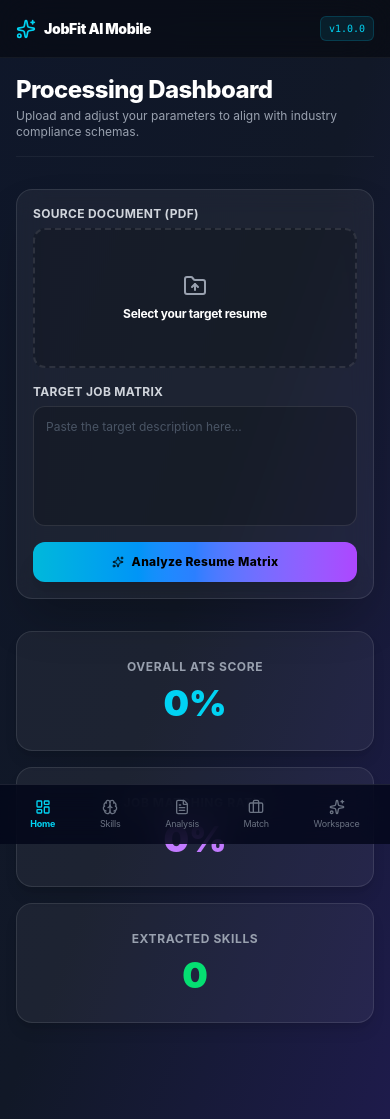
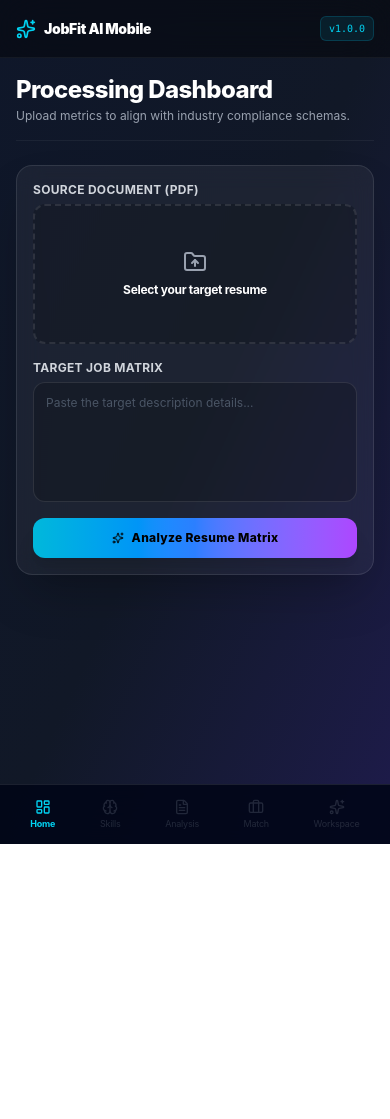
Before and after one commit to Nikithayyadav/JobFit-AI, a React (Vite) app in the folder frontend/: page / in a window 390 px wide. After the commit the page ends 844 px from the top, so only its background shows below. Built offline with nearby package versions, Linux system fonts and the light colour scheme.

Commit message:
fix form overlay viewport fold issue

```diff
--- a/frontend/src/App.jsx
+++ b/frontend/src/App.jsx
@@ -7,7 +7,8 @@ import {
   FileText,
   Briefcase,
   Sparkles,
-  Loader2
+  Loader2,
+  RefreshCw
 } from "lucide-react"
 
 // Verified live Render backend API endpoint
@@ -21,6 +22,7 @@ function App() {
   const [file, setFile] = useState(null)
   const [jobDescription, setJobDescription] = useState("")
   const [loading, setLoading] = useState(false)
+  const [hasData, setHasData] = useState(false) // Tracking if analysis has run successfully
 
   // Pipeline Analysis Output States
   const [resumeText, setResumeText] = useState("")
@@ -36,6 +38,18 @@ function App() {
     if (e.target.files && e.target.files[0]) {
       setFile(e.target.files[0])
     }
+  }
+
+  const handleReset = () => {
+    setFile(null)
+    setJobDescription("")
+    setHasData(false)
+    setAtsScore(0)
+    setSkills([])
+    setFeedback([])
+    setJobMatch(0)
+    setOptimizedResume("")
+    setActiveTab("dashboard")
   }
 
   const handleUpload = async (e) => {
@@ -58,7 +72,6 @@ function App() {
         throw new Error("Empty response received from data processing server.")
       }
 
-      // Print response to console for easy debugging
       console.log("Raw Server Response Payload:", response.data)
 
       // 1. Basic Response Mapping with Fallbacks
@@ -67,13 +80,12 @@ function App() {
       setFeedback(Array.isArray(response.data.feedback) ? response.data.feedback : [])
       setPdfDownload(response.data.pdf_download || "")
 
-      // 2. FIXED PROPERTY MAPPINGS (Matching your live Network payload precisely)
-      // Extracting data from your server's custom JSON layout structure
+      // 2. Fixed Property Mappings
       setAtsScore(response.data.analysis?.ats_score || response.data.ats_score || 0)
       setAnalysis(response.data.analysis?.level ? `Level: ${response.data.analysis.level}` : "AI / Machine Learning")
       setJobMatch(response.data.job_match?.match_score || 0)
 
-      // 3. Clean Stringified JSON formatting safely if backend wraps it as raw text string
+      // 3. Clean Stringified JSON formatting safely
       let rawOptimized = response.data.optimized_resume || ""
       if (typeof rawOptimized === "string" && (rawOptimized.trim().startsWith("{") || rawOptimized.trim().startsWith("["))) {
         try {
@@ -86,9 +98,8 @@ function App() {
         setOptimizedResume(rawOptimized)
       }
 
-      // Pivot view to Dashboard view panel securely
+      setHasData(true)
       setActiveTab("dashboard")
-      alert("Resume analyzed successfully!")
 
     } catch (error) {
       console.error("Upload execution boundary error:", error)
@@ -101,7 +112,7 @@ function App() {
   return (
     <div className="min-h-screen flex flex-col lg:flex-row bg-gradient-to-br from-[#0f172a] via-[#111827] to-[#1e1b4b] text-white font-sans antialiased">
 
-      {/* Desktop Sidebar Control Deck - Stays visible on large viewports */}
+      {/* Desktop Sidebar Control Deck */}
       <aside className="w-80 bg-black/40 border-r border-white/5 flex-col justify-between p-6 backdrop-blur-xl hidden lg:flex">
         <div className="space-y-10">
           <div className="flex items-center gap-3 pl-2">
@@ -148,7 +159,7 @@ function App() {
         </div>
       </aside>
 
-      {/* Mobile Top Header - Visible on phone configurations */}
+      {/* Mobile Top Header */}
       <div className="lg:hidden bg-black/40 border-b border-white/5 p-4 flex items-center justify-between backdrop-blur-xl sticky top-0 z-50">
         <div className="flex items-center gap-2">
           <Sparkles className="w-5 h-5 text-cyan-400" />
@@ -158,19 +169,27 @@ function App() {
       </div>
 
       {/* Main Stream Area */}
-      <main className="flex-1 overflow-y-auto p-4 md:p-10 lg:p-14 space-y-8 pb-24 lg:pb-14">
+      <main className="flex-1 overflow-y-auto p-4 md:p-10 lg:p-14 space-y-6 pb-24 lg:pb-14">
 
-        {/* Welcome Executive Row */}
         <header className="flex flex-col md:flex-row md:items-center justify-between gap-2 border-b border-white/5 pb-4">
           <div>
             <h2 className="text-2xl lg:text-3xl font-extrabold tracking-tight">Processing Dashboard</h2>
-            <p className="text-xs text-gray-400 mt-0.5">Upload and adjust your parameters to align with industry compliance schemas.</p>
+            <p className="text-xs text-gray-400 mt-0.5">Upload metrics to align with industry compliance schemas.</p>
           </div>
+          {hasData && (
+            <button
+              onClick={handleReset}
+              className="mt-2 md:mt-0 flex items-center justify-center gap-1.5 bg-white/10 hover:bg-white/20 px-4 py-2 rounded-xl text-xs font-bold transition-all"
+            >
+              <RefreshCw className="w-3.5 h-3.5" /> Analyze Another
+            </button>
+          )}
         </header>
 
-        {/* Upload Form Container */}
-        <section className="bg-white/5 border border-white/10 rounded-2xl p-4 md:p-8 backdrop-blur-md relative overflow-hidden shadow-2xl">
-          <form onSubmit={handleUpload} className="space-y-4 relative z-10">
+        {/* CONDITIONALLY RENDER FORM: Hides form layout once data arrives on mobile to guarantee output visibility */}
+        {!hasData ? (
+          <section className="bg-white/5 border border-white/10 rounded-2xl p-4 md:p-8 backdrop-blur-md shadow-2xl">
+            <form onSubmit={handleUpload} className="space-y-4">
               <div className="grid grid-cols-1 xl:grid-cols-2 gap-4">
 
                 {/* File Upload Zone */}
@@ -198,23 +217,22 @@ function App() {
                   <textarea
                     value={jobDescription}
                     onChange={(e) => setJobDescription(e.target.value)}
-                  placeholder="Paste the target description here..."
+                    placeholder="Paste the target description details..."
                     className="w-full flex-1 bg-black/20 border border-white/10 rounded-xl p-3 text-xs text-gray-300 placeholder-gray-600 focus:outline-none focus:border-purple-500/40 min-h-[120px] resize-none"
                   />
                 </div>
               </div>
 
-            {/* Submit Action Execution Bar */}
               <div className="flex justify-end">
                 <button
                   type="submit"
                   disabled={loading}
-                className="w-full bg-gradient-to-r from-cyan-500 via-blue-500 to-purple-500 text-black py-3 rounded-xl font-extrabold text-xs tracking-wide shadow-xl transition-all duration-300 flex items-center justify-center gap-2"
+                  className="w-full bg-gradient-to-r from-cyan-500 via-blue-500 to-purple-500 text-black py-3 rounded-xl font-extrabold text-xs tracking-wide shadow-xl flex items-center justify-center gap-2"
                 >
                   {loading ? (
                     <>
                       <Loader2 className="w-4 h-4 animate-spin" />
-                    Evaluating Matrix Metrics...
+                      Evaluating Metrics...
                     </>
                   ) : (
                     <>
@@ -226,22 +244,22 @@ function App() {
               </div>
             </form>
           </section>
-
-        {/* Dynamic Output Content Panels based on Active Tab Selection */}
-        <section className="mt-4">
+        ) : (
+          /* OUTPUT TELETEMETRY DISPLAY PANELS */
+          <section className="mt-2 animate-fadeIn">
             {activeTab === "dashboard" && (
               <div className="grid grid-cols-1 sm:grid-cols-3 gap-4">
-              <div className="bg-white/5 border border-white/10 rounded-2xl p-4 flex flex-col items-center justify-center min-h-[120px] shadow-lg">
+                <div className="bg-white/5 border border-white/10 rounded-2xl p-6 flex flex-col items-center justify-center min-h-[130px] shadow-lg">
                   <h3 className="text-gray-400 text-xs font-bold uppercase tracking-wider">Overall ATS Score</h3>
-                <p className="text-4xl font-black text-cyan-400 mt-2">{atsScore}%</p>
+                  <p className="text-5xl font-black text-cyan-400 mt-2">{atsScore}%</p>
                 </div>
-              <div className="bg-white/5 border border-white/10 rounded-2xl p-4 flex flex-col items-center justify-center min-h-[120px] shadow-lg">
+                <div className="bg-white/5 border border-white/10 rounded-2xl p-6 flex flex-col items-center justify-center min-h-[130px] shadow-lg">
                   <h3 className="text-gray-400 text-xs font-bold uppercase tracking-wider">Job Matching Ratio</h3>
-                <p className="text-4xl font-black text-purple-400 mt-2">{jobMatch}%</p>
+                  <p className="text-5xl font-black text-purple-400 mt-2">{jobMatch}%</p>
                 </div>
-              <div className="bg-white/5 border border-white/10 rounded-2xl p-4 flex flex-col items-center justify-center min-h-[120px] shadow-lg">
+                <div className="bg-white/5 border border-white/10 rounded-2xl p-6 flex flex-col items-center justify-center min-h-[130px] shadow-lg">
                   <h3 className="text-gray-400 text-xs font-bold uppercase tracking-wider">Extracted Skills</h3>
-                <p className="text-4xl font-black text-green-400 mt-2">{skills.length}</p>
+                  <p className="text-5xl font-black text-green-400 mt-2">{skills.length}</p>
                 </div>
               </div>
             )}
@@ -249,17 +267,13 @@ function App() {
             {activeTab === "skills" && (
               <div className="bg-white/5 border border-white/10 rounded-2xl p-5 space-y-3 shadow-lg">
                 <h2 className="text-xl font-bold text-cyan-400 flex items-center gap-2"><Brain className="w-5 h-5" /> Core Skills</h2>
-              {skills.length === 0 ? (
-                <p className="text-xs text-gray-500">No data loaded.</p>
-              ) : (
-                <div className="flex flex-wrap gap-2">
+                <div className="flex flex-wrap gap-2 pt-1">
                   {skills.map((skill, index) => (
-                    <span key={index} className="bg-cyan-500/10 border border-cyan-500/20 text-cyan-300 px-3 py-1.5 rounded-lg text-[10px] font-bold uppercase">
+                    <span key={index} className="bg-cyan-500/10 border border-cyan-500/20 text-cyan-300 px-3 py-1.5 rounded-lg text-[11px] font-bold uppercase">
                       {skill}
                     </span>
                   ))}
                 </div>
-              )}
               </div>
             )}
 
@@ -273,9 +287,6 @@ function App() {
                   </div>
                   <div>
                     <h4 className="text-[10px] text-gray-400 uppercase tracking-wider font-extrabold mb-2">Checkpoints</h4>
-                  {feedback.length === 0 ? (
-                    <p className="text-xs text-gray-500">No checkpoints returned.</p>
-                  ) : (
                     <ul className="space-y-2">
                       {feedback.map((item, index) => (
                         <li key={index} className="bg-white/5 p-3 rounded-xl text-xs text-gray-300 border-l-4 border-cyan-500 pl-3">
@@ -283,7 +294,6 @@ function App() {
                         </li>
                       ))}
                     </ul>
-                  )}
                   </div>
                 </div>
               </div>
@@ -315,17 +325,18 @@ function App() {
                 </div>
                 <textarea
                   readOnly
-                rows="10"
+                  rows="12"
                   value={optimizedResume || "AI payload will render here."}
                   className="w-full bg-black/40 border border-white/10 rounded-xl p-3 text-gray-300 font-mono text-[10px] focus:outline-none resize-none"
                 />
               </div>
             )}
           </section>
+        )}
       </main>
 
-      {/* Mobile Sticky Bottom Tab Bar - Handles tabs gracefully on mobile simulation sizes */}
-      <nav className="lg:hidden fixed bottom-0 left-0 right-0 bg-slate-950/80 border-t border-white/10 backdrop-blur-lg flex justify-around p-2 z-50">
+      {/* Mobile Sticky Bottom Tab Bar */}
+      <nav className="lg:hidden fixed bottom-0 left-0 right-0 bg-slate-950/90 border-t border-white/10 backdrop-blur-lg flex justify-around p-2 z-50">
         {[
           { id: "dashboard", label: "Home", icon: LayoutDashboard },
           { id: "skills", label: "Skills", icon: Brain },
@@ -339,8 +350,11 @@ function App() {
             <button
               key={tab.id}
               onClick={() => setActiveTab(tab.id)}
+              disabled={!hasData && tab.id !== "dashboard"}
               type="button"
-              className={`flex flex-col items-center gap-0.5 p-1.5 rounded-xl transition-all ${isSelected ? "text-cyan-400 font-bold" : "text-gray-500"}`}
+              className={`flex flex-col items-center gap-0.5 p-1.5 rounded-xl transition-all ${
+                isSelected ? "text-cyan-400 font-bold" : "text-gray-500"
+              } disabled:opacity-30 disabled:pointer-events-none`}
             >
               <IconComponent className="w-4 h-4" />
               <span className="text-[9px] tracking-tight">{tab.label}</span>
```
Lines whose indentation alone changed are shown as unchanged.
